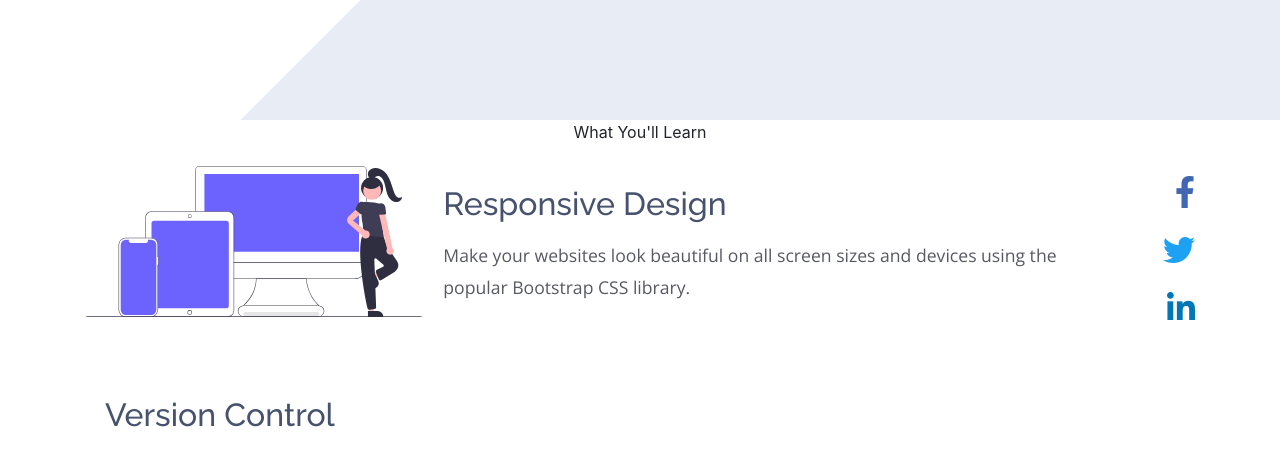
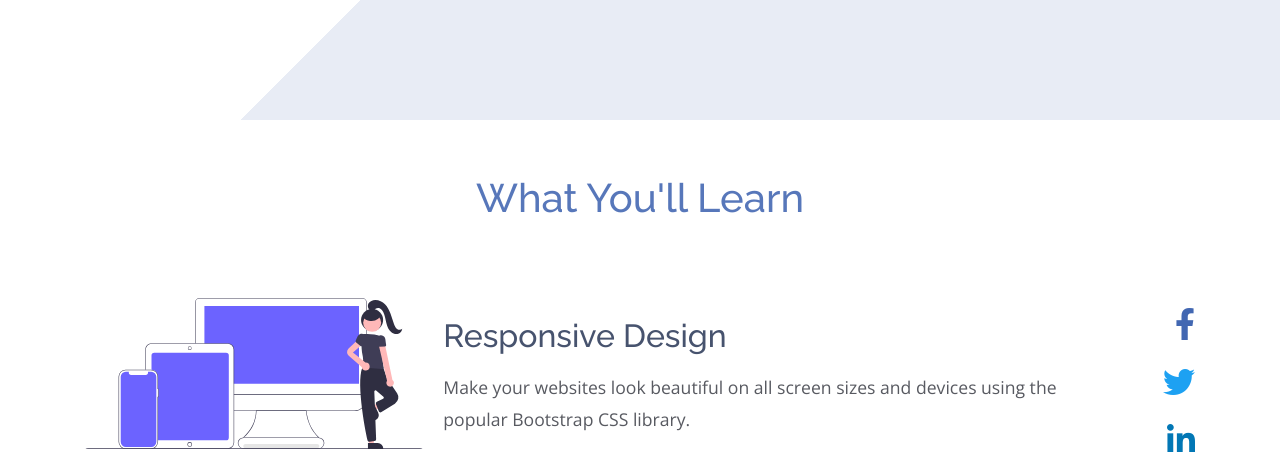
Before and after one commit to NickJ1995/collab-practice, a plain HTML site: page index.html in a window 1280 px wide. Shown: the part 680-1133 px from the top of the page. Drawn offline with nearby package versions, Linux system fonts and the light colour scheme.

Commit message:
Fix spacing between hero and main section and styling of main section title

```diff
--- a/css/styles.css
+++ b/css/styles.css
@@ -28,6 +28,13 @@
 /* ------------------------------------------------------------------------- */
 /* Left column                                                               */
 /* ------------------------------------------------------------------------- */
+.section-title {
+    font-family: 'Raleway', sans-serif;
+    font-weight: 500;
+    font-size: 2.5em;
+    color: #5777ba;
+}
+
 .left-column .card-title {
     font-family: 'Raleway', sans-serif;
     font-weight: 500;
--- a/index.html
+++ b/index.html
@@ -49,9 +49,9 @@
     </section>
 
     <!-- Main content -->
-    <main class="container">
+    <main class="container mt-5">
       <p class="section-title text-center">What You'll Learn</p>
-      <div class="row">
+      <div class="row mt-5 pt-3">
         <!-- Left column -->
         <section class="col-lg-11 col-12 left-column">
           <!-- Responsive design card -->
```
